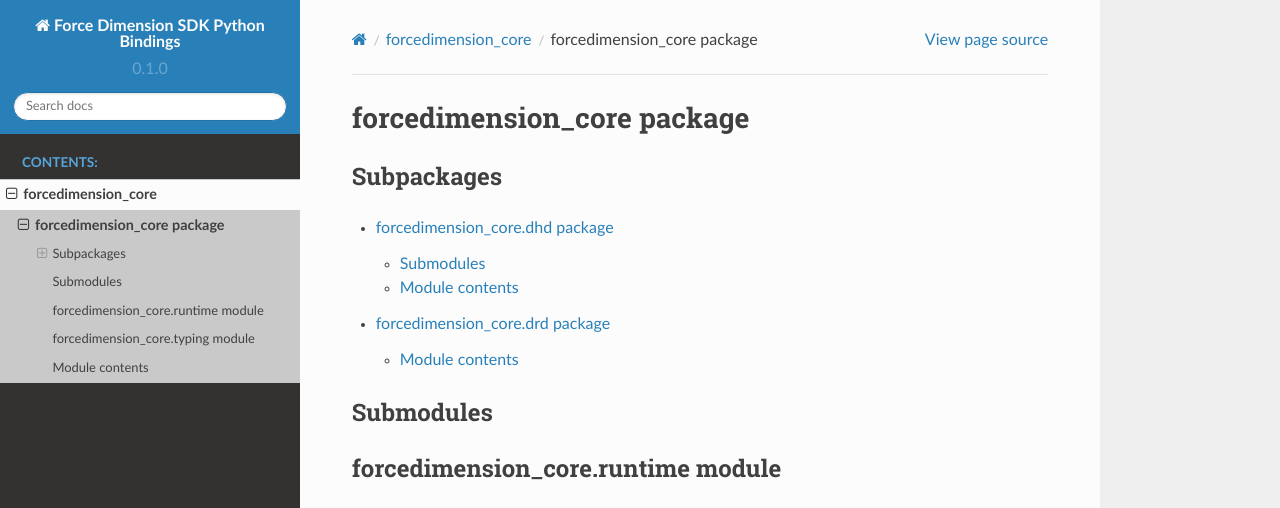
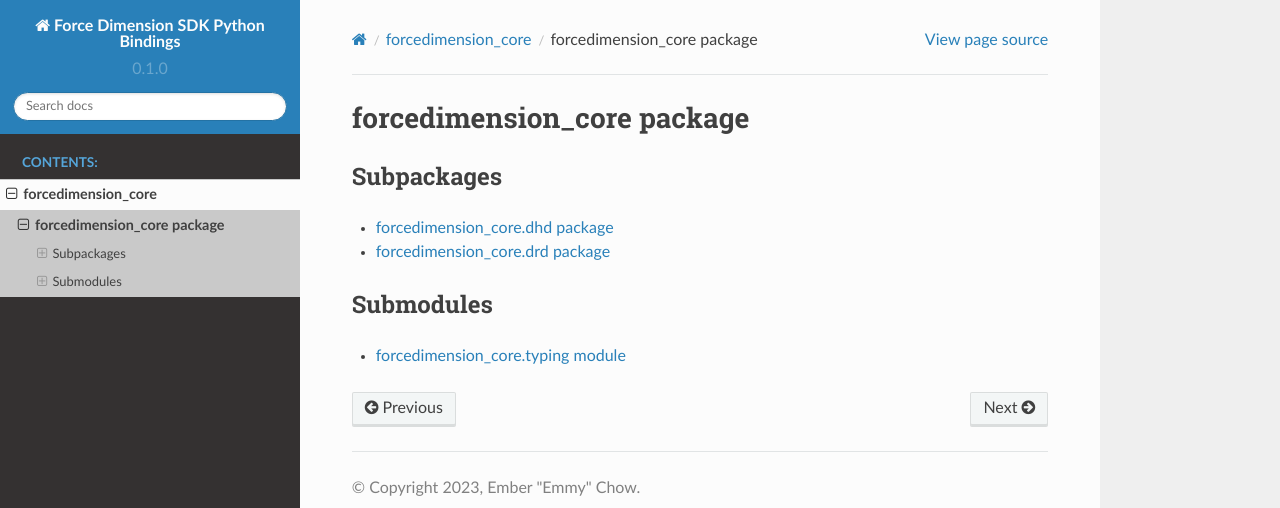
Before and after one commit to EmDash00/forcedimension_core-python-docs, a Sphinx documentation site: the page built from docs/source/forcedimension_core.rst, in a window 1280 px wide and 1157 px high. Shown: the top 508 px of the window. Built offline with Sphinx 7.4.7 and the Read the Docs theme 2.0.0, drawn with Linux system fonts in a browser that asks for light colours; grey boxes are pictures that could not be loaded.

Commit message:
Tidy up documentation

```diff
--- a/docs/source/forcedimension_core.rst
+++ b/docs/source/forcedimension_core.rst
@@ -13,26 +13,7 @@
 Submodules
 ----------
 
-forcedimension_core.runtime module
-----------------------------------
+.. toctree::
+   :maxdepth: 1
 
-.. automodule:: forcedimension_core.runtime
-   :members:
-   :undoc-members:
-   :show-inheritance:
-
-forcedimension_core.typing module
----------------------------------
-
-.. automodule:: forcedimension_core.typing
-   :members:
-   :undoc-members:
-   :show-inheritance:
-
-Module contents
----------------
-
-.. automodule:: forcedimension_core
-   :members:
-   :undoc-members:
-   :show-inheritance:
+   forcedimension_core.typing
--- a/docs/source/modules.rst
+++ b/docs/source/modules.rst
@@ -2,6 +2,6 @@
 ===================
 
 .. toctree::
-   :maxdepth: 4
+   :maxdepth: 3
 
    forcedimension_core
```
Also changed, not shown: other parts of docs/source/forcedimension_core.rst (+1 -1 lines), docs/source/forcedimension_core.typing.rst (added, +7 -0 lines).
